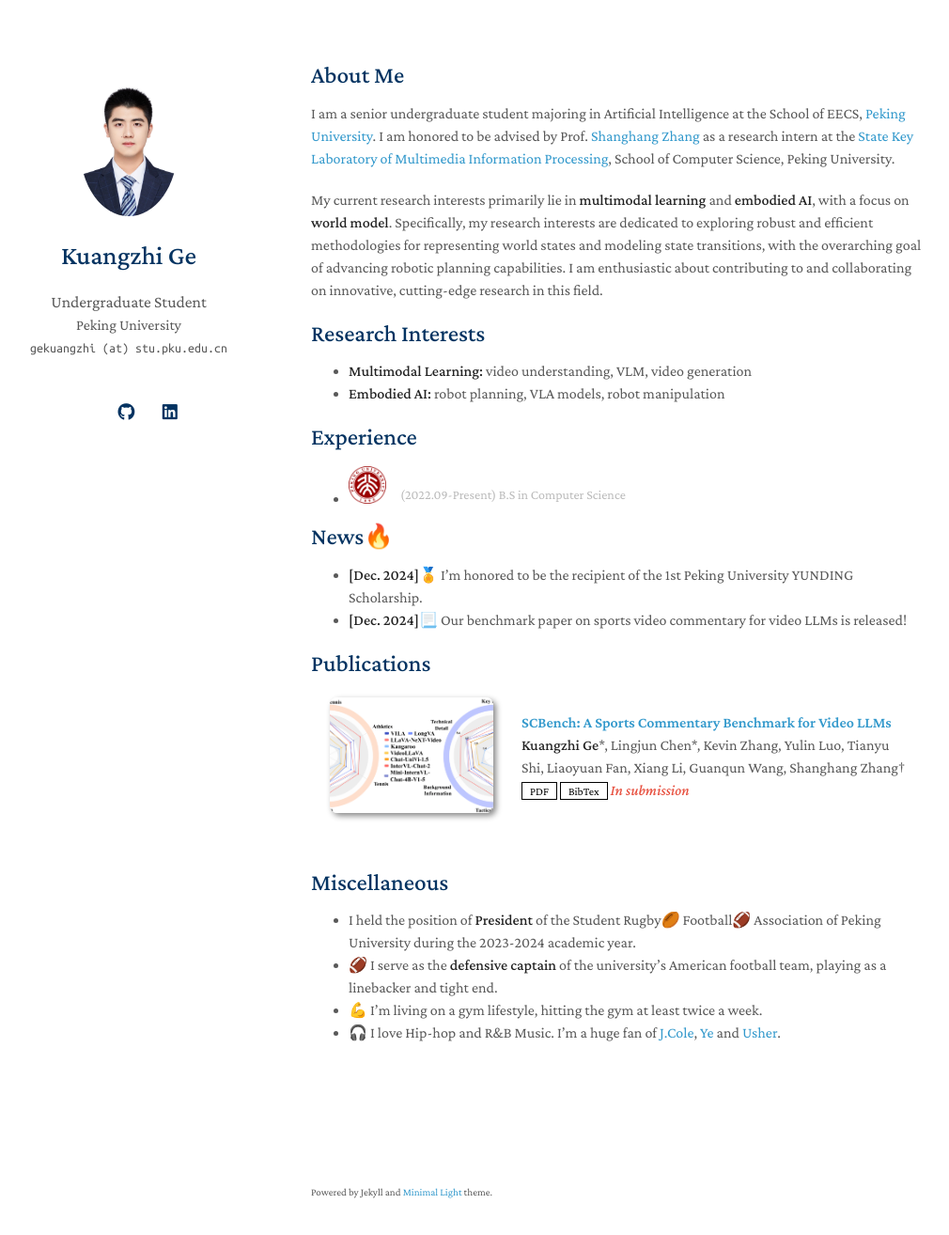
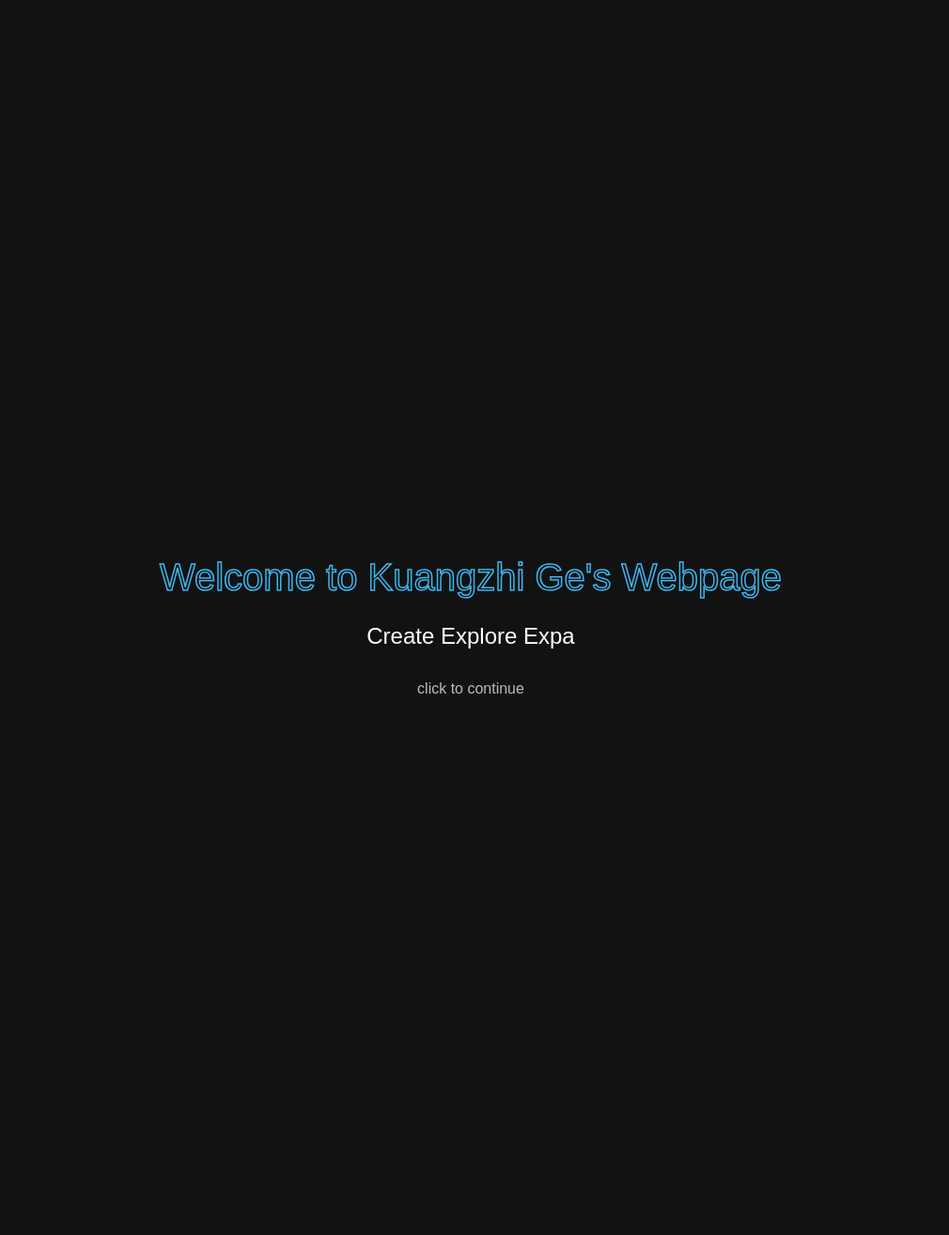
Before and after one commit to KuangzhiGe/kuangzhige.github.io, a Jekyll site: the page built from index.md, in a window 1280 px wide and 1349 px high. Shown: the top 1314 px of the window at 94% size, without its empty margins (139-1149 px from the left). Built offline with Jekyll 4.4.1, drawn with Linux system fonts in a browser that asks for light colours; a style sheet for code colours, icons or effects is not loaded; our own code applies the rules of GitHub Pages for plain Markdown files.

Commit message:
added some cool stuff

```diff
--- /dev/null
+++ b/_data/experience.yml
@@ -0,0 +1,11 @@
+main:
+  - title: "Peking University"
+    details: "(2022.09-Present) B.S in Computer Science"
+    image: ./assets/img/pku_colored.png
+    image_width: 40px
+    image_height: 40px
+  - title: "HMI Lab, National Key Laboratory for Multimedia Information Processing"
+    details: "(2024.01-Present) Undergraduate Research Assistant"
+    image: ./assets/img/NERC_logo.jpg
+    image_width: 80px
+    image_height: 40px
--- /dev/null
+++ b/_includes/experience.md
@@ -0,0 +1,30 @@
+<h2 id="experience" style="margin-bottom: 20px; ">Education</h2>
+
+<div class="experience">
+<ol class="experience-list" style="list-style-type: none; padding: 0; margin: 0;">
+
+{% for item in site.data.experience.main %}
+
+<li style="margin-bottom: 20px; display: flex; align-items: flex-start;">
+  <!-- 列表符号 -->
+  <span style="font-size: 8px; color: #ffffff; margin-right: 10px;">●</span>
+
+  <!-- 图片和内容 -->
+  <div style="display: flex; align-items: center;">
+    <!-- 图片部分 -->
+    <div style="margin-right: 15px;">
+      <img src="{{ item.image }}" alt="{{ item.title }}" style="width: 50px; height: 50px; border-radius: 50%;">
+    </div>
+    <!-- 内容部分 -->
+    <div>
+      <div class="title" style="font-size: 18px; font-weight: bold; color: #ffffff;">{{ item.title }}</div>
+      <ul style="list-style-type: circle; padding-left: 20px; margin: 5px 0 0;">
+        <li style="font-size: 14px; color: #bbbbbb;">{{ item.details }}</li>
+      </ul>
+    </div>
+  </div>
+</li>
+{% endfor %}
+
+</ol>
+</div>
--- a/_layouts/homepage.html
+++ b/_layouts/homepage.html
@@ -1,5 +1,6 @@
 <!DOCTYPE html>
-<html lang="{{ site.lang | default: "en-US" }}">
+<html lang="{{ site.lang | default: " en-US" }}">
+
 <head>
   <title>{{ site.title }} | {{site.affiliation}}</title>
 
@@ -11,15 +12,18 @@
   <meta name="keywords" content="{{ site.keywords }}">
   {% endif %}
   {% if site.canonical %}
-    <link rel="canonical" href="{{ site.canonical }}"/>
+  <link rel="canonical" href="{{ site.canonical }}" />
   {% endif %}
 
   <link rel="icon" media="(prefers-color-scheme:dark)" href="{{ site.favicon_dark }}" type="image/png" />
   <link rel="icon" media="(prefers-color-scheme:light)" href="{{ site.favicon }}" type="image/png" />
   <script src="./assets/js/favicon-switcher.js" type="application/javascript"></script>
 
-    <link rel=stylesheet href=https://cdnjs.cloudflare.com/ajax/libs/academicons/1.8.6/css/academicons.min.css integrity="sha256-uFVgMKfistnJAfoCUQigIl+JfUaP47GrRKjf6CTPVmw=" crossorigin=anonymous>
-    <link rel="stylesheet" href="https://cdnjs.cloudflare.com/ajax/libs/font-awesome/6.4.2/css/all.min.css" integrity="sha512-z3gLpd7yknf1YoNbCzqRKc4qyor8gaKU1qmn+CShxbuBusANI9QpRohGBreCFkKxLhei6S9CQXFEbbKuqLg0DA==" crossorigin="anonymous" referrerpolicy="no-referrer" />
+  <link rel=stylesheet href=https://cdnjs.cloudflare.com/ajax/libs/academicons/1.8.6/css/academicons.min.css
+    integrity="sha256-uFVgMKfistnJAfoCUQigIl+JfUaP47GrRKjf6CTPVmw=" crossorigin=anonymous>
+  <link rel="stylesheet" href="https://cdnjs.cloudflare.com/ajax/libs/font-awesome/6.4.2/css/all.min.css"
+    integrity="sha512-z3gLpd7yknf1YoNbCzqRKc4qyor8gaKU1qmn+CShxbuBusANI9QpRohGBreCFkKxLhei6S9CQXFEbbKuqLg0DA=="
+    crossorigin="anonymous" referrerpolicy="no-referrer" />
 
   {% if site.font == "Sans Serif" %}
   <link rel="stylesheet" href="./assets/css/font_sans_serif.css">
@@ -33,12 +37,54 @@
   <link rel="stylesheet" href="./assets/css/style-no-dark-mode.css">
   <link rel="stylesheet" href="./assets/css/publications-no-dark-mode.css">
   {% endif %}
+</head>
 
-  </head>
 <body>
+  <!-- 特效页 -->
+  <div id="intro-page" style="
+      position: fixed;
+      top: 0;
+      left: 0;
+      width: 100%;
+      height: 100%;
+      background: #121212;
+      color:#3eb7f0;
+      display: flex;
+      justify-content: center;
+      align-items: center;
+      z-index: 9999;
+      flex-direction: column;
+      font-family: Arial, sans-serif;
+      text-align: center;
+      opacity: 1; /* 初始完全可见 */
+      transition: opacity 1s ease; /* 淡出动画 */
+  ">
+    <!-- 固定文字 -->
+    <p style="
+          font-size: 2.5rem;
+          margin-bottom: 20px;
+          color: transparent; /* 文字颜色透明 */
+          -webkit-text-stroke: 1.5px #3eb7f0; /* 字体边框颜色为白色 */
+        ">Welcome to Kuangzhi Ge's Webpage</p>
+
+    <!-- 逐字显现文字 -->
+    <h1 id="typewriter" style="font-size: 1.5rem; margin-bottom: 30px; color:white"></h1>
+
+    <!-- 提示文字 -->
+    <p style="
+        font-size: 1rem;
+        color: #bbbbbb;
+      ">click to continue</p>
+  </div>
+
+  <!-- 主页面内容 -->
+  <div id="main-content" style="
+      display: none;
+      opacity: 0; /* 初始完全不可见 */
+      transition: opacity 1s ease; /* 淡入动画 */
+  ">
     <div class="wrapper">
       <header>
-
         {% if site.avatar %}
         <a class="image avatar"><img src="{{ site.avatar }}" alt="avatar" /></a>
         {% endif %}
@@ -50,40 +96,37 @@
         <br>
         {% endif %}
         {% if site.affiliation %}
-        <a href="{{ site.affiliation_link }}" rel="noopener"><autocolor>{{ site.affiliation }}</autocolor></a>
+        <a href="{{ site.affiliation_link }}" rel="noopener">
+          <autocolor>{{ site.affiliation }}</autocolor>
+        </a>
         <br>
         {% endif %}
         {% if site.email %}
         <email>{{ site.email }}</email>
         {% endif %}
 
-        <br>
-        <br>
+        <br><br>
         <div class="social-icons">
           {% if site.google_scholar %}
           <a style="margin: 0 5px 0 0" href="{{ site.google_scholar }}">
             <i class="ai ai-google-scholar" style="font-size:1.2rem"></i>
           </a>
           {% endif %}
-
           {% if site.cv_link %}
           <a style="margin: 0 5px 0 0" href="{{ site.cv_link }}">
             <i class="ai ai-cv" style="font-size:1.3rem;"></i>
           </a>
           {% endif %}
-
           {% if site.github_link %}
           <a style="margin: 0 5px 0 0" href="{{ site.github_link }}">
             <i class="fab fa-github"></i>
           </a>
           {% endif %}
-
           {% if site.linkedin %}
           <a style="margin: 0 5px 0 0" href="{{ site.linkedin }}">
             <i class="fab fa-linkedin"></i>
           </a>
           {% endif %}
-
           {% if site.twitter %}
           <a style="margin: 0 0 0 0" href="{{ site.twitter }}">
             <i class="fab fa-x-twitter"></i>
@@ -91,33 +134,79 @@
           {% endif %}
         </div>
         <br>
-
       </header>
       <section>
+        {{ content }}
+        <br>
+        {% if site.enable_footnote %}
+        <p><small>Powered by Jekyll and <a href="https://github.com/yaoyao-liu/minimal-light" target="_blank"
+              rel="noopener">Minimal Light</a> theme.</small></p>
+        {% endif %}
+      </section>
+      <footer></footer>
+    </div>
+  </div>
 
-      {{ content }}
+  <script src="./assets/js/scale.fix.js"></script>
+  <script src="./assets/js/favicon-switcher.js"></script>
+  <script>
+    const texts = ["Create Explore Expand Conquer"]; // 循环的文字内容
 
-      <br>
+      const typewriterElement = document.getElementById("typewriter");
+      const introPage = document.getElementById("intro-page");
+      const mainContent = document.getElementById("main-content");
 
-      {% if site.enable_footnote %}
-      <p><small>Powered by Jekyll and <a href="https://github.com/yaoyao-liu/minimal-light" target="_blank" rel="noopener">Minimal Light</a> theme.</small></p>
-      {% endif %}
+      let textIndex = 0; // 当前播放的文字索引
+      let charIndex = 0; // 当前文字的字符索引
 
-      </section>
-      <footer>
+      // 逐字显示效果
+      function typeEffect() {
+        if (charIndex < texts[textIndex].length) {
+          typewriterElement.textContent += texts[textIndex].charAt(charIndex);
+          charIndex++;
+          setTimeout(typeEffect, 100); // 控制显示速度
+        } else {
+          setTimeout(() => {
+            resetTypeEffect(); // 完成后重置并播放下一句
+          }, 1000); // 停留 1 秒后重置
+        }
+      }
 
-      </footer>
-    </div>
-    <script src="{{ "/assets/js/scale.fix.js" | relative_url }}"></script>
+      // 重置文字效果并播放下一句
+      function resetTypeEffect() {
+        typewriterElement.textContent = ""; // 清空文字
+        charIndex = 0; // 重置字符索引
+        textIndex = (textIndex + 1) % texts.length; // 循环切换到下一句
+        typeEffect(); // 重新播放
+      }
+
+      // 点击特效页进入主页面
+      introPage.addEventListener("click", () => {
+        introPage.style.opacity = "0"; // 淡出特效页
+        setTimeout(() => {
+          introPage.style.display = "none"; // 完全隐藏特效页
+          mainContent.style.display = "block"; // 显示主页面内容
+          setTimeout(() => {
+            mainContent.style.opacity = "1"; // 淡入主页面
+          }, 10); // 确保 display: block 生效后再进行淡入
+        }, 1000); // 保证淡出动画完成后再隐藏特效页
+      });
+
+      // 启动逐字显示特效
+      typeEffect();
+    </script>
   {% if site.google_analytics %}
   <script>
-      (function(i,s,o,g,r,a,m){i['GoogleAnalyticsObject']=r;i[r]=i[r]||function(){
-      (i[r].q=i[r].q||[]).push(arguments)},i[r].l=1*new Date();a=s.createElement(o),
-      m=s.getElementsByTagName(o)[0];a.async=1;a.src=g;m.parentNode.insertBefore(a,m)
-      })(window,document,'script','https://www.google-analytics.com/analytics.js','ga');
+    (function (i, s, o, g, r, a, m) {
+      i['GoogleAnalyticsObject'] = r; i[r] = i[r] || function () {
+        (i[r].q = i[r].q || []).push(arguments)
+      }, i[r].l = 1 * new Date(); a = s.createElement(o),
+        m = s.getElementsByTagName(o)[0]; a.async = 1; a.src = g; m.parentNode.insertBefore(a, m)
+    })(window, document, 'script', 'https://www.google-analytics.com/analytics.js', 'ga');
     ga('create', '{{ site.google_analytics }}', 'auto');
     ga('send', 'pageview');
   </script>
   {% endif %}
 </body>
+
 </html>
--- a/index.md
+++ b/index.md
@@ -13,15 +13,7 @@
 - **Multimodal Learning:** video understanding, VLM, video generation
 - **Embodied AI:** robot planning, VLA models, robot manipulation
 
-## Experience
-
-- <div style="display: flex; align-items: center; margin-bottom: 20px;">
-    <img src="./assets/img/pku_colored.png" alt="Peking University" style="width: 40px; height: 40px; margin-right: 15px; vertical-align: middle;">
-    <div style="display: flex; flex-direction: column; justify-content: center;">
-        <h3 style="margin: 0; line-height: 1.2; color:rgb(255, 255, 255);">Peking University</h3>
-        <span style="font-size: 14px; color: #bbbbbb;">(2022.09-Present) B.S in Computer Science</span>
-    </div>
-  </div>
+{% include_relative _includes/experience.md %}
 
 ## News🔥
 
```
Also changed, not shown: other parts of index.md (+1 -1 lines), assets/img/NERC_logo.jpg (added). Lines whose indentation alone changed are shown as unchanged.
